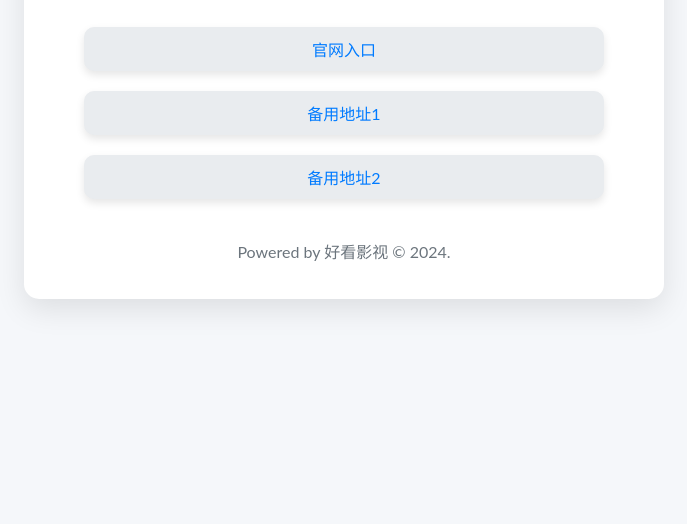
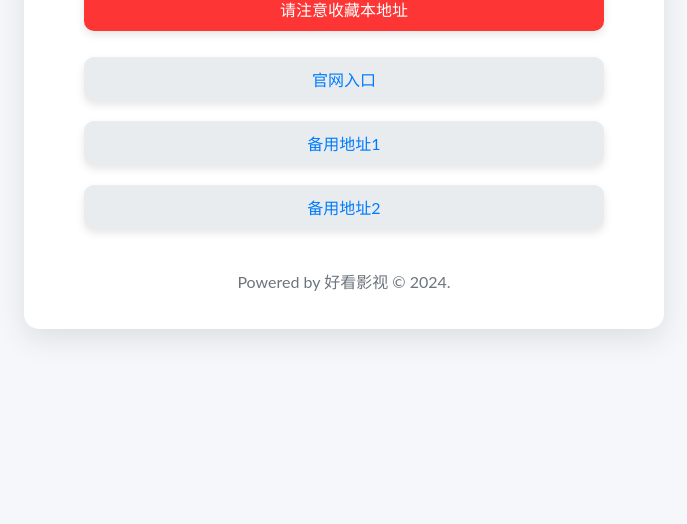
Before and after one commit to muyiacc/address-release-page, a plain HTML site: page index.html in a window 1280 px wide. Shown: the part 316-840 px from the top of the page, without its empty margins (296-983 px from the left). Drawn offline with Linux system fonts and the light colour scheme.

Commit message:
add notice

```diff
--- a/index.html
+++ b/index.html
@@ -89,12 +89,36 @@
             margin-top: 30px;
             color: #6c757d;
         }
+
+        .notice {
+            width: 80%;
+            /* 与li相同的宽度 */
+            margin: 0 auto;
+            /* 居中显示 */
+            background-color: #fd3535;
+            /* 背景颜色 */
+            color: #fff;
+            /* 文字颜色 */
+            padding: 10px 20px;
+            /* 内边距与li保持一致 */
+            border-radius: 10px;
+            /* 边框圆角与li保持一致 */
+            font-size: 16px;
+            /* 字体大小，根据需要调整 */
+            box-shadow: 0 4px 8px rgba(0, 0, 0, 0.1);
+            /* 投影效果与li保持一致 */
+            margin-bottom: 10px;
+            /* 与下方列表项的间距 */
+            text-align: center;
+            /* 文本居中显示 */
+        }
     </style>
     <!-- <script src="%E5%A4%A7%E6%9C%BA%E5%9C%BA%20Official%20Mirror%20Site_files/page-script.js" id="bw-fido2-page-script"></script></head> -->
 
 <body>
     <div class="container">
         <h1>好看影视-地址发布页</h1>
+        <div class="notice">请注意收藏本地址</div>
         <ul>
             <li><a href="https://haokan.dynv6.net/" target="_blank" aria-label="官网入口">官网入口</a></li>
             <li><a href="https://haokan.myfw.us/" target="_blank" aria-label="备用地址1">备用地址1</a></li>
```
